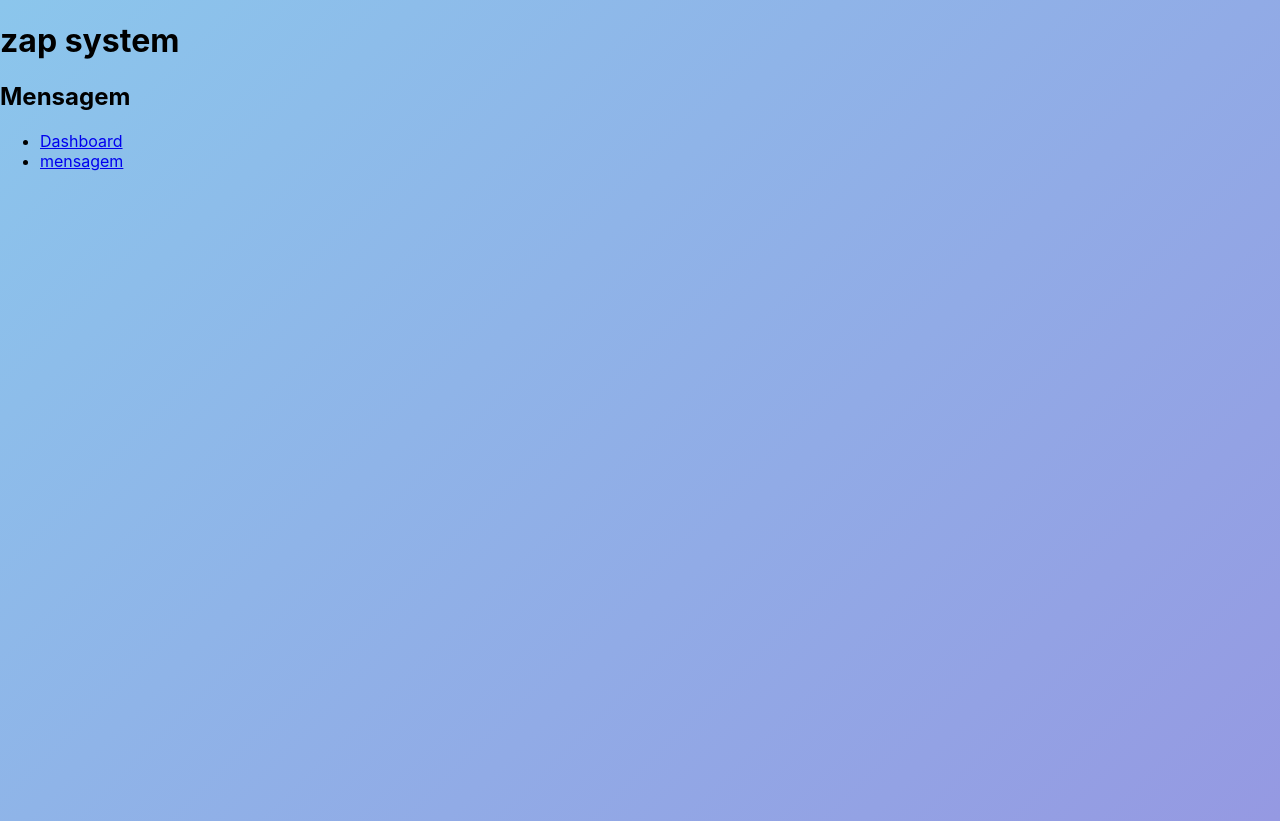
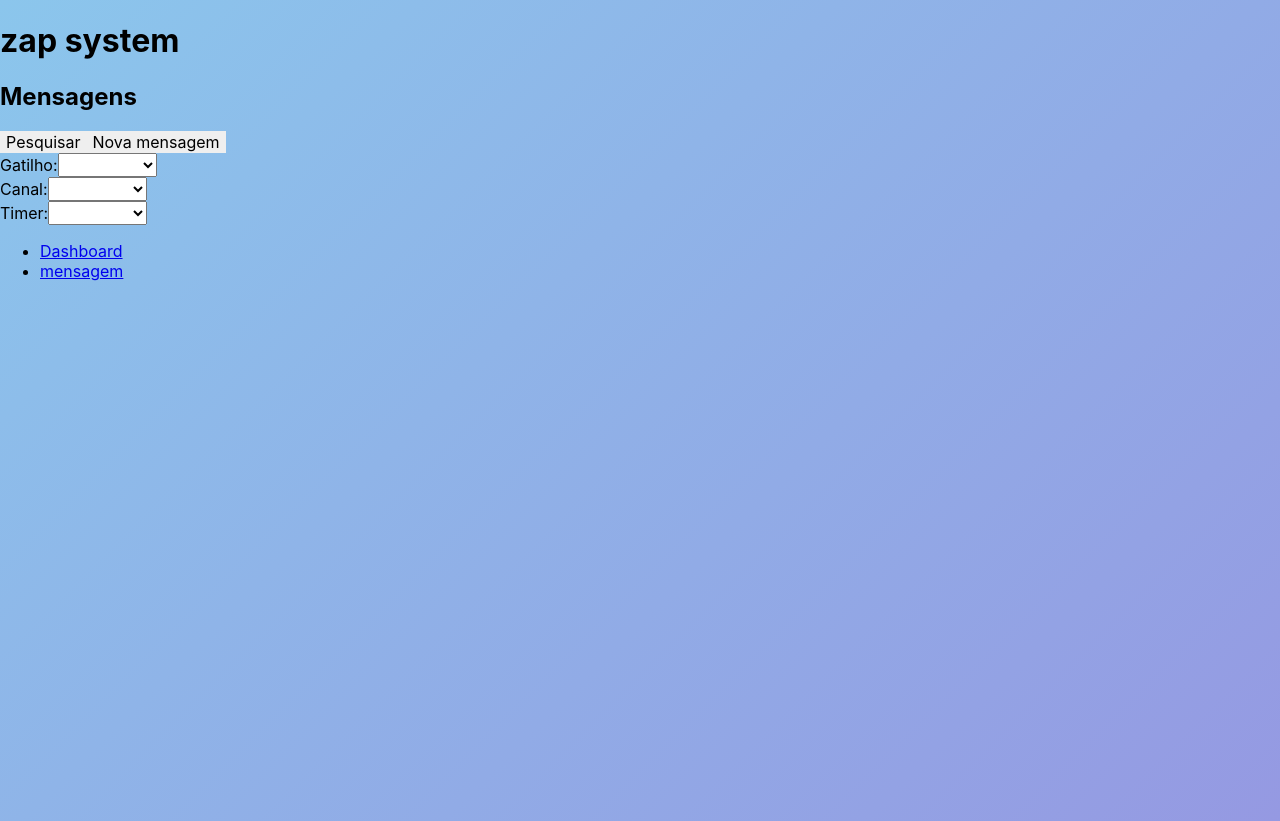
Before and after one commit to mrcomputer2018/projeto2, a React (Create React App) app: page / in a window 1280 px wide. Built offline with nearby package versions, Linux system fonts and the light colour scheme.

Commit message:
pagina mensagem

```diff
--- a/src/pages/Home.jsx
+++ b/src/pages/Home.jsx
@@ -6,7 +6,46 @@ const Home = () => {
     return (
         <div className="home">
             <Header />
-            <h2>Mensagem</h2>
+            <div>
+                <div>
+                    <h2>Mensagens</h2>
+                </div>
+                <div>
+                    <button>Pesquisar</button>
+                    <button>Nova mensagem</button>
+                </div>
+            </div>
+
+            <form>
+                <div className="form-group">
+                    <label htmlFor="select-gatilho">Gatilho:</label>
+                    <select name="select-gatilho">
+                        <option value="valor1"selected></option>
+                        <option value="valor2">Tios</option>
+                        <option value="valor3">Avós</option>
+                        <option value="valor3">Padrinhos</option>
+                    </select>
+                </div>
+                <div className="form-group">
+                <label htmlFor="select-canal">Canal:</label>
+                    <select name="select-canal">
+                        <option value="valor1"selected></option>
+                        <option value="valor2">Tios</option>
+                        <option value="valor3">Avós</option>
+                        <option value="valor3">Padrinhos</option>
+                    </select>
+                </div>
+                <div className="form-group">
+                    <label htmlFor="select-timer">Timer:</label>
+                    <select name="select-timer">
+                        <option value="valor1"selected></option>
+                        <option value="valor2">Tios</option>
+                        <option value="valor3">Avós</option>
+                        <option value="valor3">Padrinhos</option>
+                    </select>
+                </div>
+            </form>
+
         </div>
     )
 }
```
